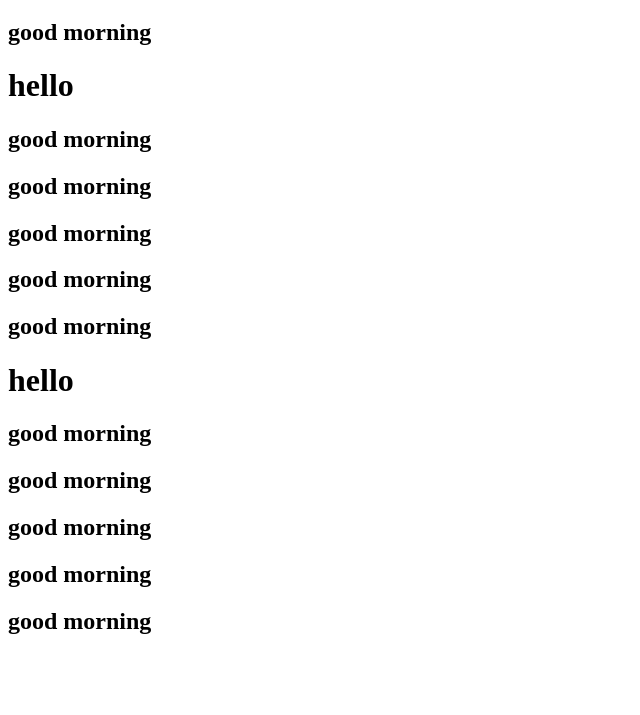
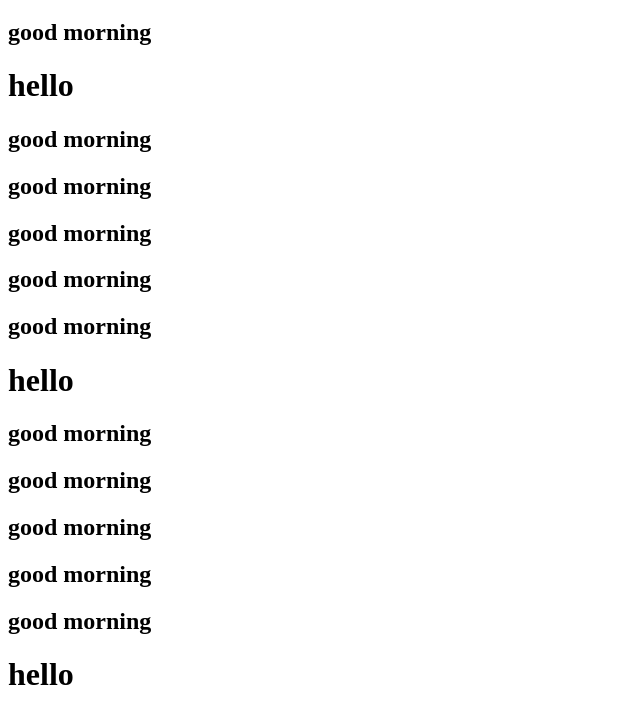
Before and after one commit to I-GIKARU/git_intro, a plain HTML site: page index.html in a window 1280 px wide. Shown: the part 650-1365 px from the top of the page, without its empty margins (0-640 px from the left). Before the commit the page ends 1305 px from the top, so only its background shows below. Drawn offline with Linux system fonts and the light colour scheme.

Commit message:
Update index.html

```diff
--- a/index.html
+++ b/index.html
@@ -39,7 +39,8 @@
     <h2>good morning</h2>
     <h2>good morning</h2>
     <h2>good morning</h2>
-    <h2>good morning</h2>
+    <h2>good morning</h2>    <h1>hello</h1>
+
 </head>
 <body>
 
```
